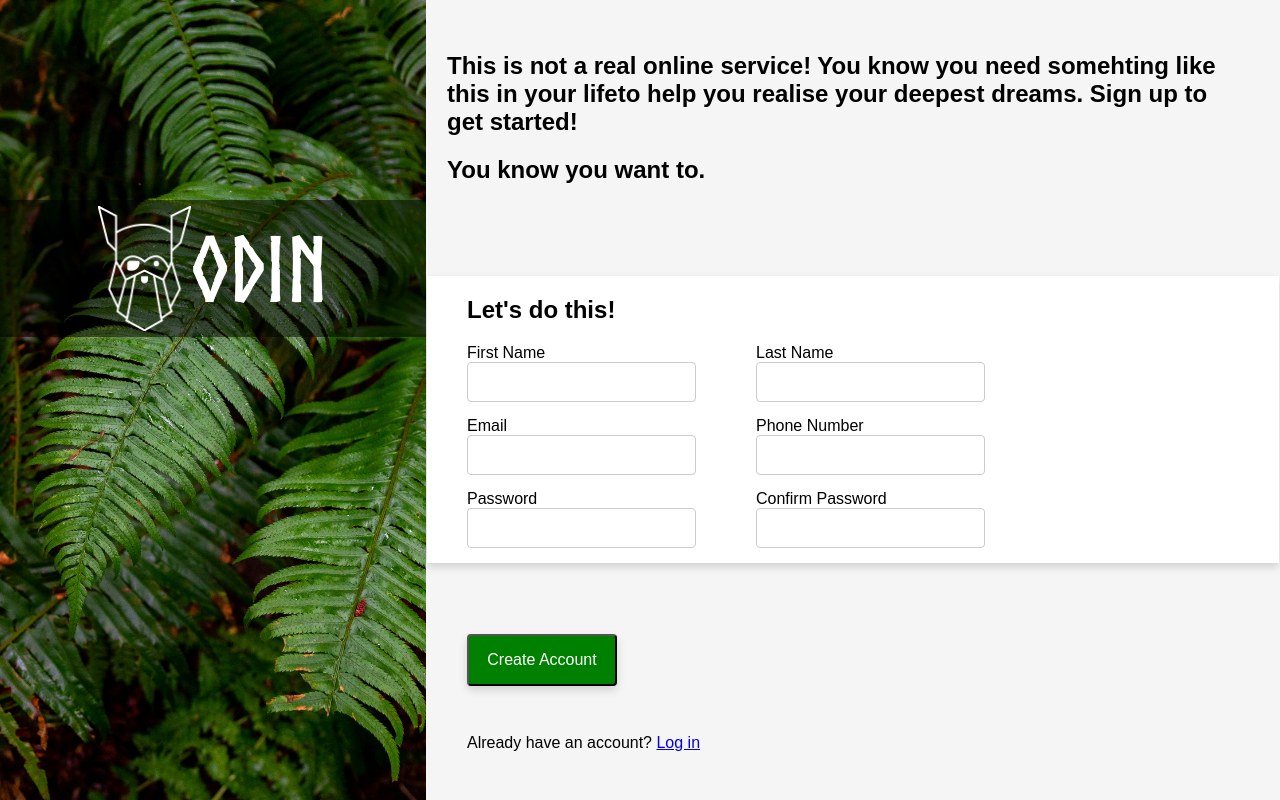
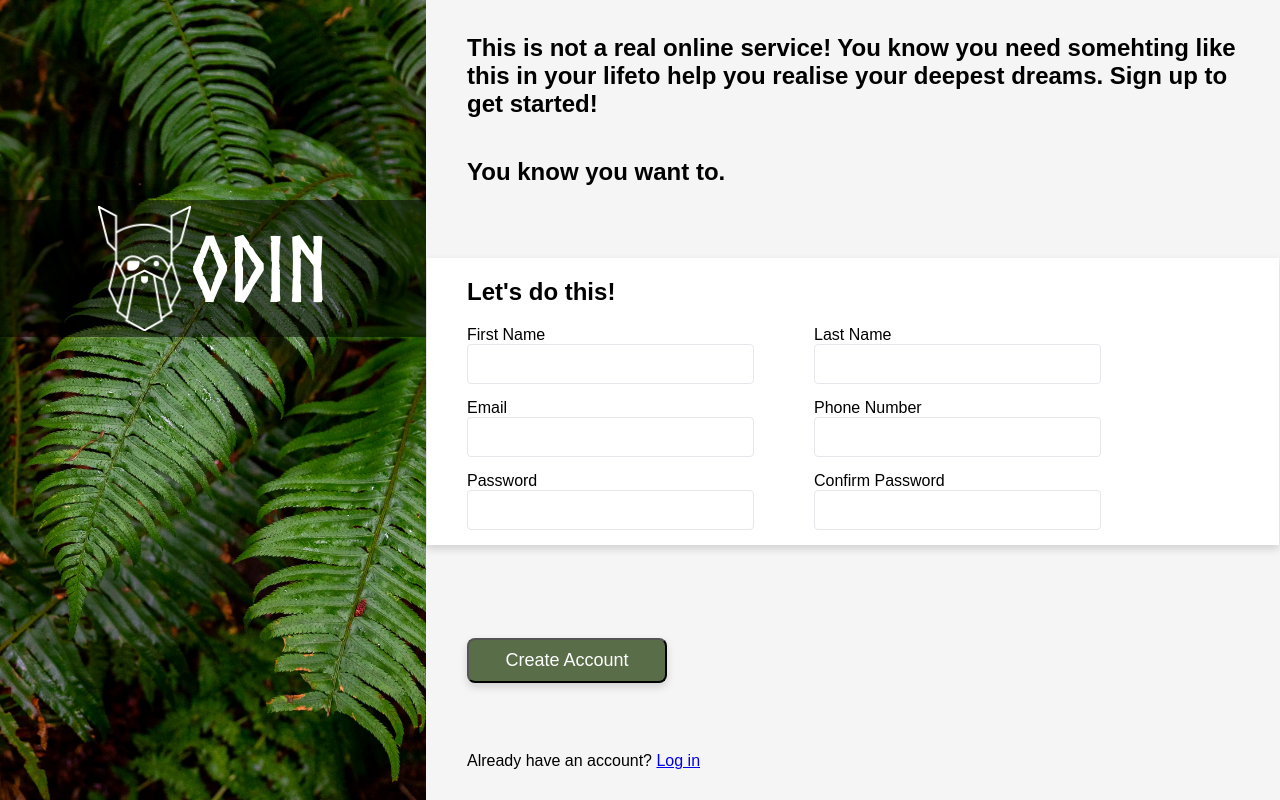
Before and after one commit to Graham4914/Sign-Up-Form, a plain HTML site: page index.html in a window 1280 px wide. Drawn offline with Linux system fonts and the light colour scheme.

Commit message:
Debug input:focus styles not applying - Checked and confirmed CSS specificity and order for .form-group input:focus - Ensured no other conflicting styles or pseudo-classes - Removed potential conflicting button and .login-link styles - Attempting to test on different environment due to potential browser-specific issue on Linux VM

```diff
--- a/index.html
+++ b/index.html
@@ -24,7 +24,7 @@
             this in your lifeto help you realise your deepest dreams. Sign up to
             get started!
           </h2>
-          <h2>You know you want to.</h2>
+          <h2>You <span class="italic">know</span> you want to.</h2>
         </section>
         <div class="form-content-container">
           <h2>Let's do this!</h2>
--- a/styles.css
+++ b/styles.css
@@ -69,12 +69,14 @@ html {
 }
 /*Form Side styles*/
 .signup-intro {
-  justify-content: center;
-  align-items: center;
+  display: flex;
+  flex-direction: column;
+  justify-content: flex-start;
+  max-width: 900px;
 }
 
 .signup-intro h2 {
-  padding: 0 50px 0 20px;
+  padding: 0 40px 0 40px;
 }
 /* Sign Up Form styles */
 
@@ -114,29 +116,33 @@ html {
   margin: 20px 40px;
 }
 
-.form-group input {
+input {
   width: 100%;
   height: 40px;
   padding: 10px;
-  font-size: 16px;
+  font-size: 20px;
   box-sizing: border-box;
-  border: 1px solid #ccc;
+  border: 1px solid #e5e7eb;
   border-radius: 4px;
+}
+
+input:focus {
+  text-decoration: double;
+  border: 1px solid red !important;
 }
 
 button {
   position: relative;
-  background-color: green;
+  background-color: #596d48;
   color: white;
   box-shadow: 0px 4px 8px rgba(0, 0, 0, 0.15);
-  width: 150px;
-  padding: 15px;
-  border-radius: 4px;
-  margin: 0 40px;
-  font-size: 16px;
+  width: 200px;
+  padding: 10px;
+  border-radius: 8px;
+  margin: 40px;
+  font-size: 18px;
 }
 
 .login-link {
   margin: 0 40px;
 }
-/* Optional Footer styles */
```
